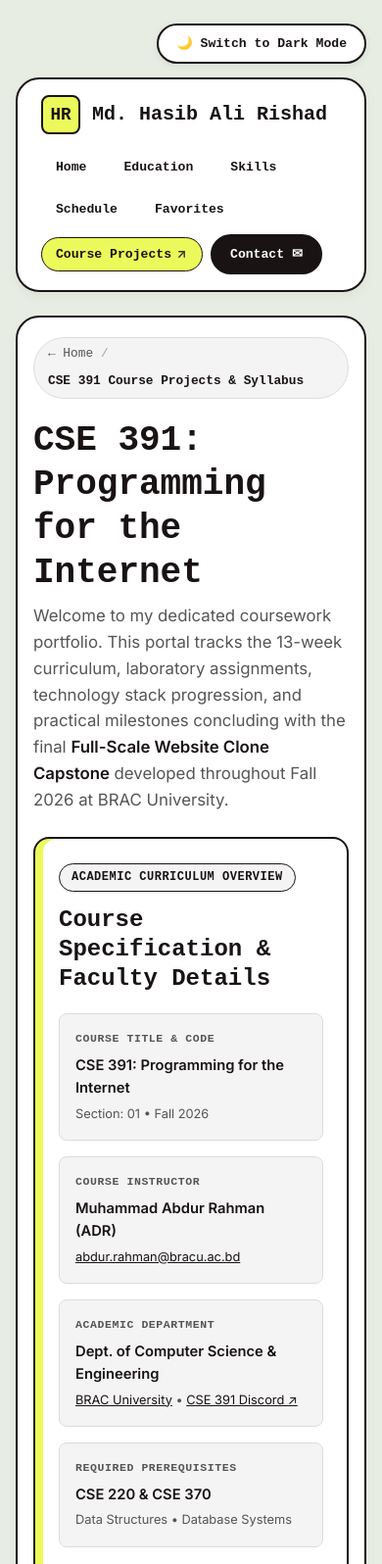
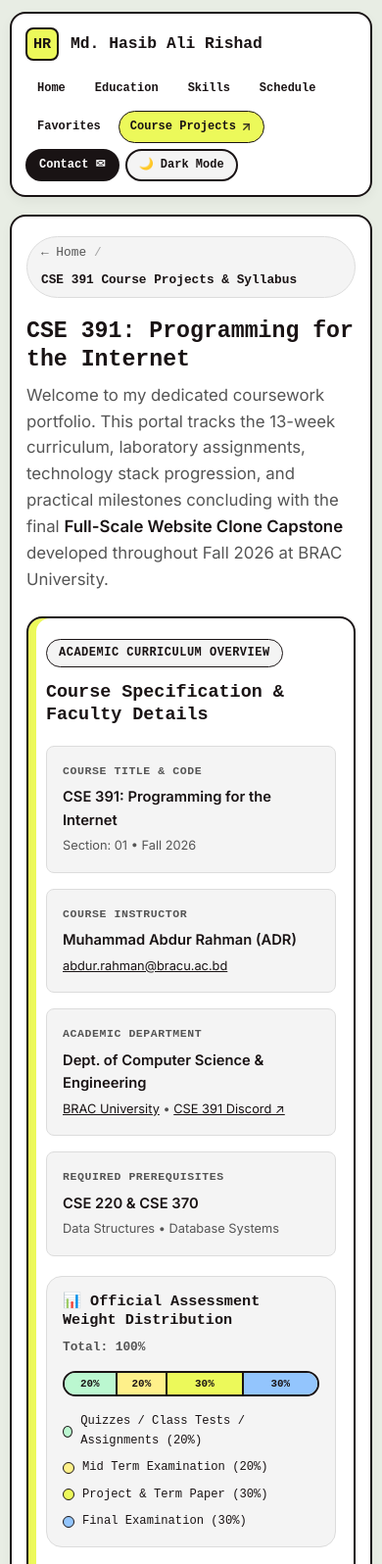
Before and after one commit to HASIB-ALI-RISHAD/CSE391-Assignment-01, a plain HTML site: page projects.html in a window 390 px wide. Shown: the top 1596 px of the page at 98% size. Drawn offline with Linux system fonts and the light colour scheme; a web font is replaced by a local one.

Commit message:
Refactor theme toggle implementation and improve CSS styles for responsiveness

```diff
--- a/projects.html
+++ b/projects.html
@@ -29,14 +29,6 @@
     <div class="theme-wrapper">
         <div class="page-wrapper">
 
-            <!-- Pure CSS Theme Toggle Button -->
-            <div class="theme-toggle-bar">
-                <label for="theme-toggle" class="theme-toggle-label" title="Toggle Dark and Light Mode">
-                    <span class="toggle-text-dark">🌙 Switch to Dark Mode</span>
-                    <span class="toggle-text-light">☀️ Switch to Light Mode</span>
-                </label>
-            </div>
-
             <!-- Site Header -->
             <header class="site-header">
                 <a href="index.html" class="brand-badge" title="Md. Hasib Ali Rishad Homepage">
@@ -58,6 +50,12 @@
                         </svg>
                     </a>
                     <a href="index.html#contact" class="btn-cta">Contact ✉</a>
+
+                    <!-- Pure CSS Dark/Light Mode Toggle Button in Navbar -->
+                    <label for="theme-toggle" class="theme-toggle-label" title="Toggle Dark and Light Mode">
+                        <span class="toggle-text-dark">🌙 Dark Mode</span>
+                        <span class="toggle-text-light">☀️ Light Mode</span>
+                    </label>
                 </nav>
             </header>
 
--- a/style.css
+++ b/style.css
@@ -129,6 +129,7 @@ body {
 .theme-wrapper {
     min-height: 100vh;
     width: 100%;
+    overflow-x: clip;
     background-color: var(--bg-page);
     color: var(--text-primary);
     padding: 24px 16px;
@@ -196,34 +197,30 @@ a:hover {
     display: none;
 }
 
-.theme-toggle-bar {
-    display: flex;
-    justify-content: flex-end;
-    margin-bottom: 14px;
-}
-
 .theme-toggle-label {
     display: inline-flex;
     align-items: center;
-    gap: 8px;
-    background-color: var(--card-bg);
+    gap: 6px;
+    background-color: var(--card-subtle);
     color: var(--text-primary);
     border: 2px solid var(--border-color);
-    padding: 8px 18px;
+    padding: 8px 16px;
     border-radius: var(--radius-pill);
     font-family: var(--font-heading);
     font-size: 0.82rem;
     font-weight: 700;
+    line-height: 1.2;
+    white-space: nowrap;
     cursor: pointer;
     user-select: none;
-    transition: var(--transition);
-    box-shadow: 0 2px 8px rgba(0, 0, 0, 0.08);
+    margin-left: auto;
+    transition: var(--transition);
 }
 
 .theme-toggle-label:hover {
     background-color: var(--accent-lime);
     color: #191314;
-    border-color: #191314;
+    border-color: var(--border-color);
     transform: translateY(-2px);
 }
 
@@ -254,25 +251,26 @@ a:hover {
     padding: 16px 24px;
     margin-bottom: 24px;
     display: flex;
-    flex-wrap: wrap;
-    justify-content: space-between;
-    align-items: center;
-    gap: 16px;
+    flex-direction: column;
+    align-items: stretch;
+    gap: 14px;
     box-shadow: 0 4px 12px rgba(0, 0, 0, 0.05);
     transition: var(--transition);
 }
 
 .brand-badge {
-    display: flex;
+    display: inline-flex;
     align-items: center;
     gap: 12px;
     text-decoration: none;
+    width: fit-content;
 }
 
 .brand-logo {
     display: inline-flex;
     align-items: center;
     justify-content: center;
+    flex-shrink: 0;
     width: 40px;
     height: 40px;
     background-color: var(--accent-lime);
@@ -296,6 +294,7 @@ a:hover {
     display: flex;
     flex-wrap: wrap;
     align-items: center;
+    width: 100%;
     gap: 8px;
 }
 
@@ -328,7 +327,7 @@ a:hover {
 .nav-link:hover {
     background-color: var(--accent-lime);
     color: #191314;
-    border-color: #191314;
+    border-color: var(--border-color);
 }
 
 .nav-link-outlined {
@@ -397,7 +396,9 @@ a:hover {
     font-family: var(--font-heading);
     font-size: 0.82rem;
     font-weight: 700;
-    padding: 8px 18px;
+    line-height: 1.2;
+    white-space: nowrap;
+    padding: 8px 16px;
     border-radius: var(--radius-pill);
     text-decoration: none;
     display: inline-flex;
@@ -479,7 +480,7 @@ a:hover {
 }
 
 .hero-title {
-    font-size: 2.5rem;
+    font-size: clamp(1.65rem, 3.8vw, 2.45rem);
     font-weight: 700;
     margin-bottom: 8px;
     color: var(--text-primary);
@@ -578,7 +579,7 @@ a:hover {
 /* Personal Quick Info Badges */
 .info-badges-grid {
     display: grid;
-    grid-template-columns: repeat(auto-fit, minmax(200px, 1fr));
+    grid-template-columns: repeat(auto-fit, minmax(min(100%, 200px), 1fr));
     gap: 12px;
     margin-top: 16px;
 }
@@ -588,6 +589,7 @@ a:hover {
     border: 1px solid var(--border-subtle);
     border-radius: var(--radius-md);
     padding: 12px 16px;
+    min-width: 0;
     transition: var(--transition);
 }
 
@@ -608,6 +610,7 @@ a:hover {
     font-size: 0.9rem;
     font-weight: 600;
     color: var(--text-primary);
+    overflow-wrap: anywhere;
 }
 
 /* --------------------------------------------------------------------------
@@ -722,6 +725,7 @@ a:hover {
 .table-responsive {
     width: 100%;
     overflow-x: auto;
+    -webkit-overflow-scrolling: touch;
     margin: 16px 0;
     border-radius: var(--radius-md);
     border: 2px solid var(--border-color);
@@ -729,6 +733,7 @@ a:hover {
 
 .custom-table {
     width: 100%;
+    min-width: 720px;
     border-collapse: collapse;
     font-size: 0.9rem;
     text-align: left;
@@ -1073,58 +1078,11 @@ a:hover {
 }
 
 /* --------------------------------------------------------------------------
-   17. Responsive Layout (Media Queries)
-   -------------------------------------------------------------------------- */
-@media (max-width: 768px) {
-    .hero-grid {
-        grid-template-columns: 1fr;
-    }
-
-    .two-col-grid {
-        grid-template-columns: 1fr;
-    }
-
-    .contact-form {
-        grid-template-columns: 1fr;
-    }
-
-    .web-image-card {
-        grid-template-columns: 1fr;
-    }
-
-    .quote-card-inner {
-        grid-template-columns: 1fr;
-    }
-
-    .quote-image {
-        height: 180px;
-    }
-
-    .hero-title {
-        font-size: 1.9rem;
-    }
-
-    .content-section {
-        padding: 20px 16px;
-    }
-
-    .site-header {
-        flex-direction: column;
-        align-items: flex-start;
-    }
-
-    .site-nav {
-        width: 100%;
-        justify-content: flex-start;
-    }
-}
-
-/* --------------------------------------------------------------------------
-   18. Subpages & Course Project Portfolio Styles
+   17. Subpages & Course Project Portfolio Styles
    -------------------------------------------------------------------------- */
 .project-grid {
     display: grid;
-    grid-template-columns: repeat(auto-fit, minmax(320px, 1fr));
+    grid-template-columns: repeat(auto-fit, minmax(min(100%, 300px), 1fr));
     gap: 24px;
     margin-top: 24px;
 }
@@ -1298,7 +1256,7 @@ a:hover {
 
 .course-meta-grid {
     display: grid;
-    grid-template-columns: repeat(auto-fit, minmax(220px, 1fr));
+    grid-template-columns: repeat(auto-fit, minmax(min(100%, 210px), 1fr));
     gap: 16px;
     margin: 20px 0;
 }
@@ -1308,6 +1266,8 @@ a:hover {
     border: 1px solid var(--border-subtle);
     border-radius: var(--radius-sm);
     padding: 16px;
+    min-width: 0;
+    overflow-wrap: anywhere;
     display: flex;
     flex-direction: column;
     justify-content: space-between;
@@ -1432,8 +1392,9 @@ a:hover {
 
 .syllabus-table {
     width: 100%;
+    min-width: 640px;
     border-collapse: collapse;
-    margin-top: 16px;
+    margin: 0;
     font-size: 0.88rem;
 }
 
@@ -1473,3 +1434,207 @@ a:hover {
     white-space: nowrap;
     color: var(--text-primary);
 }
+
+/* --------------------------------------------------------------------------
+   19. Responsive Layout (Multi-Breakpoint Media Queries)
+   -------------------------------------------------------------------------- */
+
+/* Reset right-auto push when navbar items wrap onto a second line (<= 1040px) */
+@media (max-width: 1040px) {
+    .theme-toggle-label {
+        margin-left: 0;
+    }
+}
+
+/* Tablet Landscape & Split-Screen Laptops (<= 960px) */
+@media (max-width: 960px) {
+    .hero-grid {
+        grid-template-columns: 1fr;
+        gap: 28px;
+    }
+
+    .hero-photo-wrapper {
+        order: -1;
+        margin: 0 auto;
+        width: 100%;
+    }
+
+    .photo-card {
+        max-width: 280px;
+    }
+}
+
+/* Tablets & Large Phones (<= 768px) */
+@media (max-width: 768px) {
+    .theme-wrapper {
+        padding: 16px 12px;
+    }
+
+    .site-header {
+        padding: 16px 18px;
+        gap: 12px;
+    }
+
+    .content-section {
+        padding: 24px 20px;
+    }
+
+    h1 {
+        font-size: 1.75rem;
+    }
+
+    h2 {
+        font-size: 1.3rem;
+    }
+
+    .two-col-grid {
+        grid-template-columns: 1fr;
+        gap: 18px;
+    }
+
+    .contact-form {
+        grid-template-columns: 1fr;
+    }
+
+    .web-image-card {
+        grid-template-columns: 1fr;
+    }
+
+    .quote-container {
+        padding: 20px 20px 20px 26px;
+    }
+
+    .quote-card-inner {
+        grid-template-columns: 1fr;
+        gap: 16px;
+    }
+
+    .quote-image {
+        height: 190px;
+    }
+
+    .course-overview-panel {
+        padding: 20px 18px;
+    }
+
+    .grade-breakdown-box {
+        padding: 16px;
+    }
+
+    .project-grid {
+        gap: 18px;
+    }
+
+    .project-card {
+        padding: 20px 18px;
+    }
+
+    .site-footer {
+        padding: 20px 18px;
+    }
+}
+
+/* Mobile Phones (<= 520px) */
+@media (max-width: 520px) {
+    .theme-wrapper {
+        padding: 12px 10px;
+    }
+
+    .site-header {
+        padding: 14px;
+        border-radius: var(--radius-md);
+        margin-bottom: 18px;
+    }
+
+    .brand-logo {
+        width: 34px;
+        height: 34px;
+        font-size: 0.95rem;
+    }
+
+    .brand-name {
+        font-size: 1.02rem;
+    }
+
+    .site-nav {
+        gap: 6px;
+    }
+
+    .nav-link {
+        font-size: 0.75rem;
+        padding: 6px 11px;
+    }
+
+    .btn-cta,
+    .theme-toggle-label {
+        font-size: 0.75rem;
+        padding: 7px 12px;
+    }
+
+    .content-section {
+        padding: 20px 15px;
+        border-radius: var(--radius-md);
+        margin-bottom: 18px;
+    }
+
+    h1,
+    .hero-title {
+        font-size: 1.45rem;
+    }
+
+    h2 {
+        font-size: 1.15rem;
+    }
+
+    h3 {
+        font-size: 1.02rem;
+    }
+
+    .hero-subtitle {
+        font-size: 0.95rem;
+    }
+
+    .photo-card {
+        max-width: 240px;
+        padding: 12px;
+    }
+
+    .social-pill-link {
+        font-size: 0.72rem;
+        padding: 5px 10px;
+    }
+
+    .skill-pill {
+        font-size: 0.74rem;
+        padding: 5px 11px;
+    }
+
+    .quote-text {
+        font-size: 0.98rem;
+    }
+
+    .btn-submit {
+        width: 100%;
+    }
+
+    .grade-breakdown-bar {
+        height: 26px;
+    }
+
+    .grade-segment {
+        font-size: 0.68rem;
+    }
+
+    .grade-legend {
+        flex-direction: column;
+        gap: 8px;
+        font-size: 0.76rem;
+    }
+
+    .btn-project-link {
+        font-size: 0.74rem;
+        border-radius: 12px;
+        white-space: normal;
+        line-height: 1.35;
+    }
+}
```
Also changed, not shown: index.html (+6 -8 lines).
